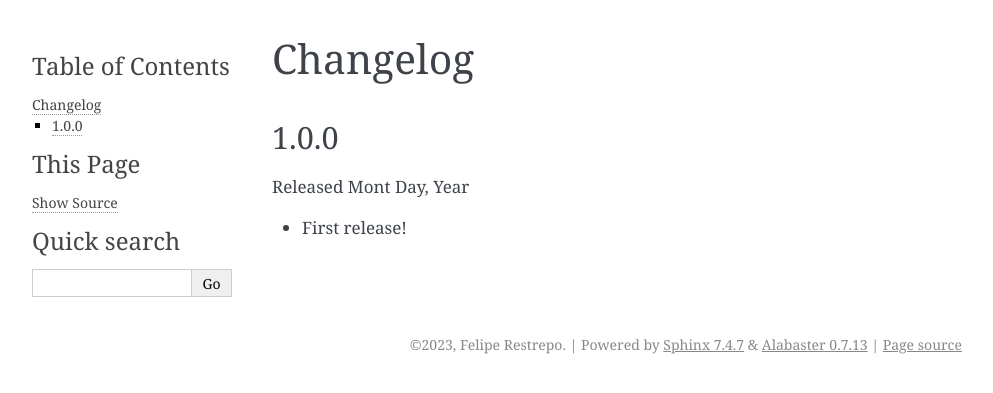
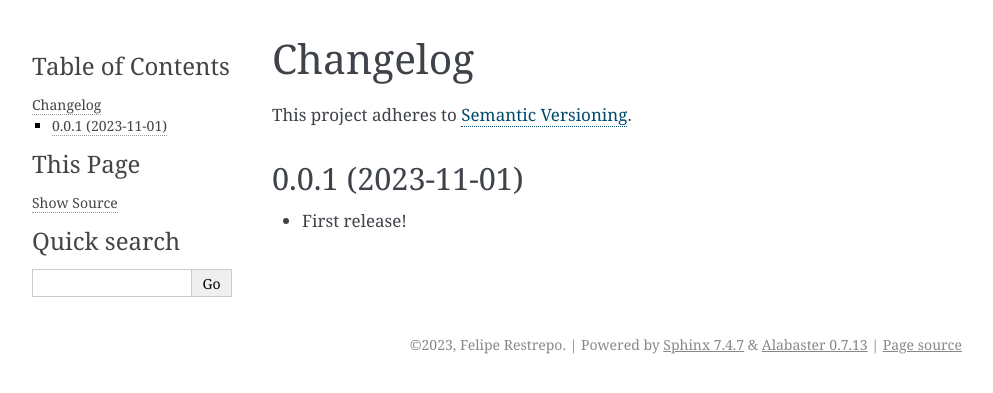
Before and after one commit to maferelo/solaris-server, a Sphinx documentation site: the page built from docs/contents/changelog.rst, in a window 1280 px wide. Shown: the top 393 px of the page, without its empty margins (148-1141 px from the left). Built offline with Sphinx 7.4.7, drawn with Linux system fonts in a browser that asks for light colours.

Commit message:
feat(changelog): follow semantic commit

```diff
--- a/docs/contents/changelog.rst
+++ b/docs/contents/changelog.rst
@@ -1,9 +1,11 @@
 Changelog
 ======================================================================
 
-1.0.0
+This project
+adheres to `Semantic
+Versioning <https://semver.org/spec/v2.0.0.html>`__.
+
+0.0.1 (2023-11-01)
 ----------------------------------------------------------------------
 
-Released Mont Day, Year
-
 * First release!
```
